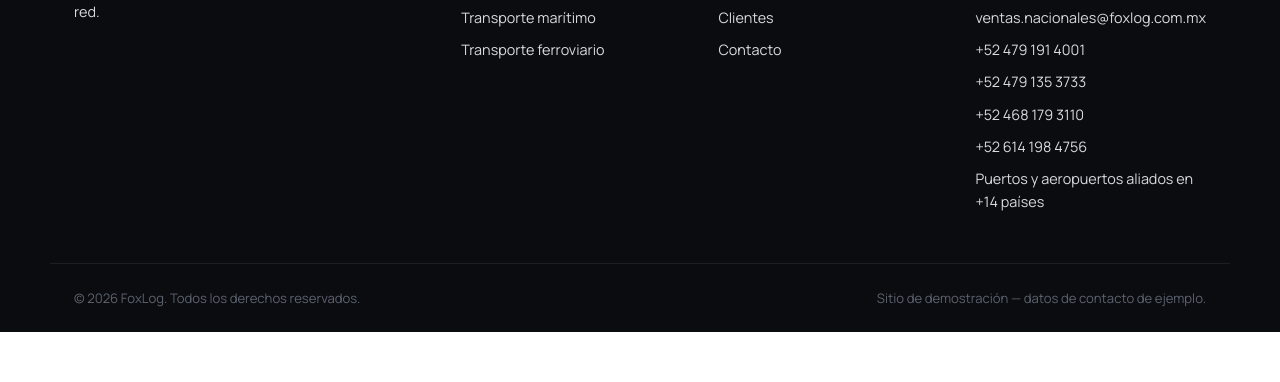
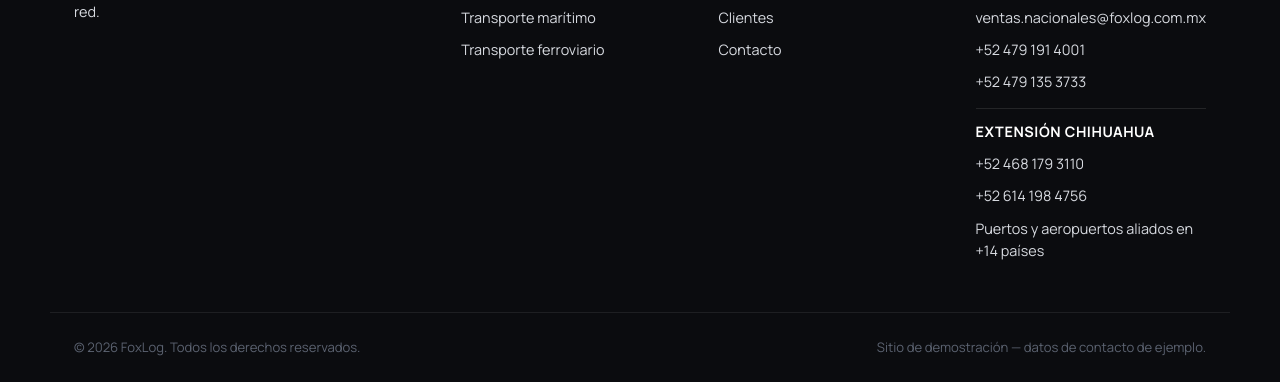
Before and after one commit to luxortizceo/foxlog, a website: page index.html in a window 1280 px wide. Shown: the part 6992-7374 px from the top of the page. Before the commit the page ends 7324 px from the top, so only its background shows below. Drawn offline with Linux system fonts and the light colour scheme.

Commit message:
Add files via upload

```diff
--- a/assets/css/style.css
+++ b/assets/css/style.css
@@ -750,6 +750,16 @@ p { margin: 0 0 1em; color: var(--gray-600); }
 .footer-col a { font-size: 0.9rem; color: var(--gray-300); transition: color .15s ease; }
 .footer-col a:hover { color: var(--orange-light); }
 .footer-col li { font-size: 0.9rem; }
+.footer-sublabel {
+  margin-top: 4px;
+  padding-top: 12px;
+  border-top: 1px solid rgba(255, 255, 255, 0.1);
+  color: var(--white);
+  font-size: 0.75rem;
+  font-weight: 700;
+  letter-spacing: 0.04em;
+  text-transform: uppercase;
+}
 
 .footer-bottom {
   display: flex;
--- a/index.html
+++ b/index.html
@@ -428,6 +428,7 @@
         <li><a href="mailto:ventas.nacionales@foxlog.com.mx">ventas.nacionales@foxlog.com.mx</a></li>
         <li><a href="tel:+524791914001">+52 479 191 4001</a></li>
         <li><a href="tel:+524791353733">+52 479 135 3733</a></li>
+        <li class="footer-sublabel">Extensión Chihuahua</li>
         <li><a href="tel:+524681793110">+52 468 179 3110</a></li>
         <li><a href="tel:+526141984756">+52 614 198 4756</a></li>
         <li>Puertos y aeropuertos aliados en +14 países</li>
```
